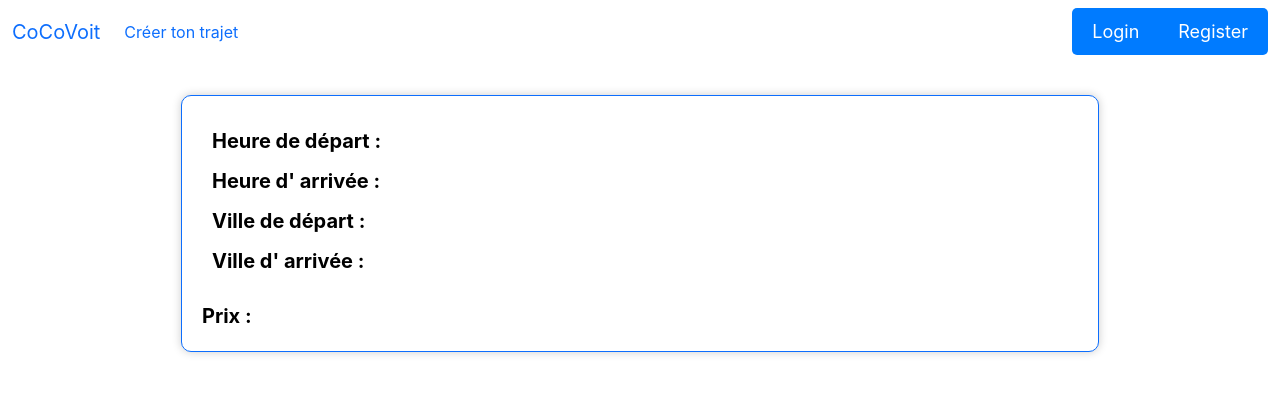
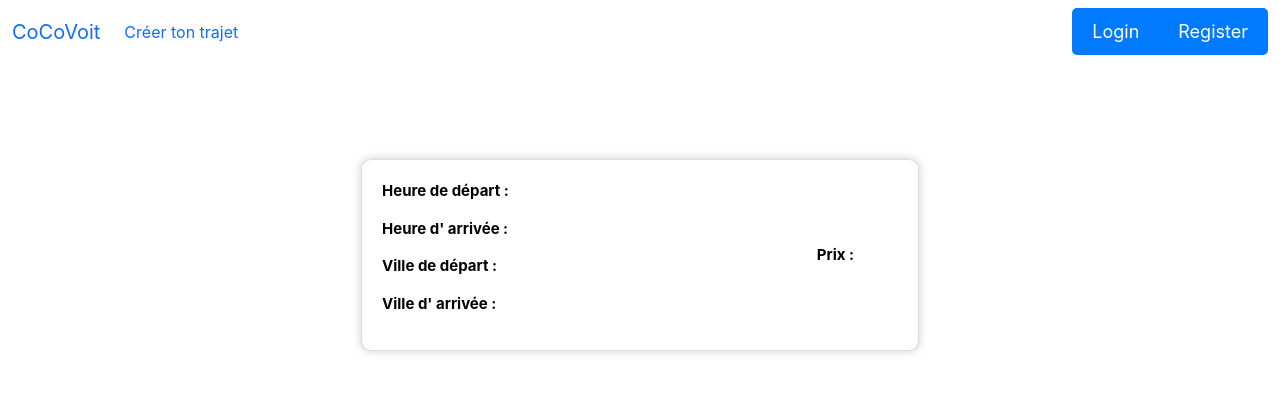
Before and after one commit to MatthieuVhl/AppReactCovoiturage, a React (Create React App) app: page /carride in a window 1280 px wide. Shown: the top 394 px of the page. Built offline with nearby package versions, Linux system fonts and the light colour scheme.

Commit message:
ajout des commentaire et du profil

```diff
--- a/src/App.jsx
+++ b/src/App.jsx
@@ -25,7 +25,7 @@ function App() {
       </header>
       <div className="container">
         <div className="row my-3">
-          <div className="col-10 offset-1 p-3 rounded">
+          <div >
             <Outlet />
           </div>
         </div>
--- a/src/routes/CarRide/CarRidePage.css
+++ b/src/routes/CarRide/CarRidePage.css
@@ -1,18 +1,26 @@
 .carride-form {
     background-color: #ffffff;
-    padding: 20px;
+    padding: 10px;
+    display: flex;
+    width: 50%;
     border-radius: 10px;
     box-shadow: 0 0 10px rgba(0, 0, 0, 0.2);
     text-align: center;
   }
 
-  .carride-form h2 {
-    font-size: 24px;
-    margin-bottom: 20px;
+  .globalContainerCarRide{
+    margin-top: 5rem;
+    display: flex;
+    justify-content: center;
+    align-items: center;
   }
 
-  .form-group {
-    margin-bottom: 15px;
+
+
+  .carRideContainer {
+    display: grid;
+    margin:10px;
+    align-items: center;
   }
 
   .form-control {
@@ -35,26 +43,32 @@
     background-color: #0056b3;
   }
 
-  .col-md-6.offset-md-3 {
-    display: flex;
-    flex-direction: column;
-    align-items: center;
-    justify-content: center;
-    min-height: 80vh;
-  }
+
 
   .text{
-    font-size: 20px;
+    font-size: 15px;
     color: black;
     font-weight: bold;
     text-align: left;
 
+
+  }
+  .postext{
+margin-bottom: 15px;
   }
   .marge{
-    margin: 10px;
+    margin:1em;
   }
 
+
 .price{
+  grid-column:8;
+  grid-row: 1/ 5;
+
+}
+.start-end{
+flex-direction: column;
+
 
 
 }
--- a/src/routes/CarRide/CarRidePage.jsx
+++ b/src/routes/CarRide/CarRidePage.jsx
@@ -28,43 +28,28 @@ const CarRidePage = () => {
   return (
     <>
 
-    <div class="card border-primary mb-3 carride-form text" >
-      <div class='form-group'>
-        <div class=" marge">
+      <div className='globalContainerCarRide'>
 
-          Heure de départ :
+        <div class="card carride-form text" >
+          <div class='carRideContainer'>
+            <div class="start-end ">
 
-
+              <div class="postext">Heure de départ : </div>
+              <div class="postext"> Heure d' arrivée :</div>
+              <div class="postext"> Ville de départ :</div>
+              <div class="postext">Ville d' arrivée :</div>
             </div>
 
-        <div class=" marge">
-
-          Heure d' arrivée :
-
-
-        </div>
-
-        <div  class=" marge ">
-
-          Ville de départ :
-
-
-        </div>
-
-        <div  class="marge  ">
-
-          Ville d' arrivée :
-
-
-        </div>
-        </div>
-        <div  className=" price">
+            <div className=" price">
 
               Prix :
 
 
             </div>
 
+          </div>
+
+        </div>
       </div>
 
 
--- /dev/null
+++ b/src/routes/Comment/CommentPage.css
@@ -0,0 +1,51 @@
+.comment-form {
+    background-color: #ffffff;
+    padding: 5em;
+    display: flex;
+    border-radius: 10px;
+    box-shadow: 0 0 10px rgba(0, 0, 0, 0.2);
+
+  }
+
+  .globaleContainerComment{
+    margin-top: 5em;
+    display: flex;
+    width: 100%;
+    justify-content: center;
+    align-items: center;
+  }
+  .commentContainer {
+    display: grid;
+    margin:5em;
+    align-items: center;
+  }
+
+
+  .text{
+    display: flex;
+   margin-bottom:50px;
+    font-size: 15px;
+    color: black;
+    font-weight: bold;
+
+  }
+
+  .comment-avis{
+    width: 50%;
+    padding: 5em;
+    margin: 1em;
+  }
+
+  .btn-comment {
+    position: relative;
+    height: 4em;
+    top: 10em;
+    left: 2em;
+    padding: 1em 2em;
+    font-size: 18px;
+    border-radius: 5px;
+    cursor: pointer;
+    color: green;
+    border-color: green;
+    font-weight: 500 ;
+  }
--- /dev/null
+++ b/src/routes/Comment/CommentPage.jsx
@@ -0,0 +1,42 @@
+import React, { useState } from 'react';
+import './CommentPage.css'
+
+
+
+const CommentPage = () => {
+  const [formData, setFormData] = useState({
+    id_user: '',
+    id_user_driver: '',
+    id_carRide: '',
+    date: '',
+    note: '',
+    comment: '',
+  });
+  // const handleChange =(e) =>{
+  //   const {name,value} = e.target;
+  //   setFormData({
+  //       ...formData,
+  //       [name]:value,
+  //   });
+  // };
+
+  return (
+    <>
+      <div className='globaleContainerComment'>
+       <div className='commentContainer'>
+        <div className='comment-form '>
+          <div className='text '>commentaire:</div>
+       <textarea className='comment-avis'></textarea>
+
+            <input type="button" value="valider" className='btn-comment' />
+          </div>
+          </div>
+          </div>
+
+
+    </>
+  )
+
+}
+
+export default CommentPage;
--- /dev/null
+++ b/src/routes/Profil/ProfilPage.css
@@ -0,0 +1,34 @@
+
+.profil-form {
+    background-color: #ffffff;
+    padding: 15em;
+    display: flex;
+    border-radius: 5px;
+    box-shadow: 0 0 10px rgba(0, 0, 0, 0.2);
+
+  }
+
+  .profil-comment {
+    background-color: black;
+    display: flex;
+    padding: 10em;
+     color: white;
+     border-radius: 5px;
+
+
+  }
+
+  .globalContainerProfil{
+    margin-top: 5em;
+    display: flex;
+    width: 100%;
+    justify-content: center;
+    align-items: center;
+  }
+  .globalContainerProfilComment{
+    margin-top: 5em;
+    display: flex;
+    width: 100%;
+    justify-content: center;
+    align-items: center;
+  }
--- /dev/null
+++ b/src/routes/Profil/ProfilPage.jsx
@@ -0,0 +1,29 @@
+import './ProfilPage.css';
+const ProfilPage = () => {
+
+
+
+    return (
+        <>
+
+            <div className='globalContainerProfil'>
+
+                <div class=" profil-form " >
+                    <div class='profilContainer'>
+                        </div>
+                        <div>profil</div>
+                </div>
+
+
+
+            </div>
+            <div className='globalContainerProfilComment'></div>
+              <div className='profil-comment'>
+                        Commentaire :
+                      </div>
+        </>
+
+    )
+};
+
+export default ProfilPage;
```
Also changed, not shown: src/app-routing.js (+11 -2 lines). Lines whose indentation alone changed are shown as unchanged.
